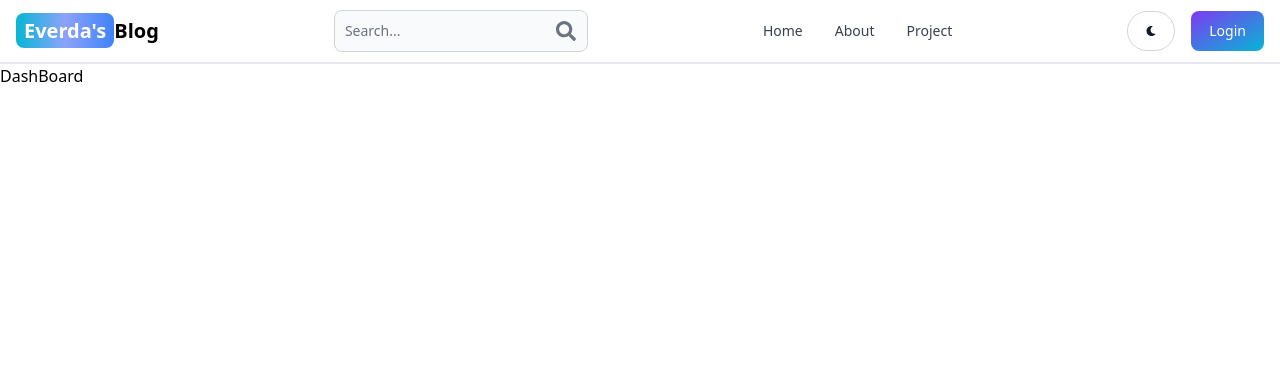
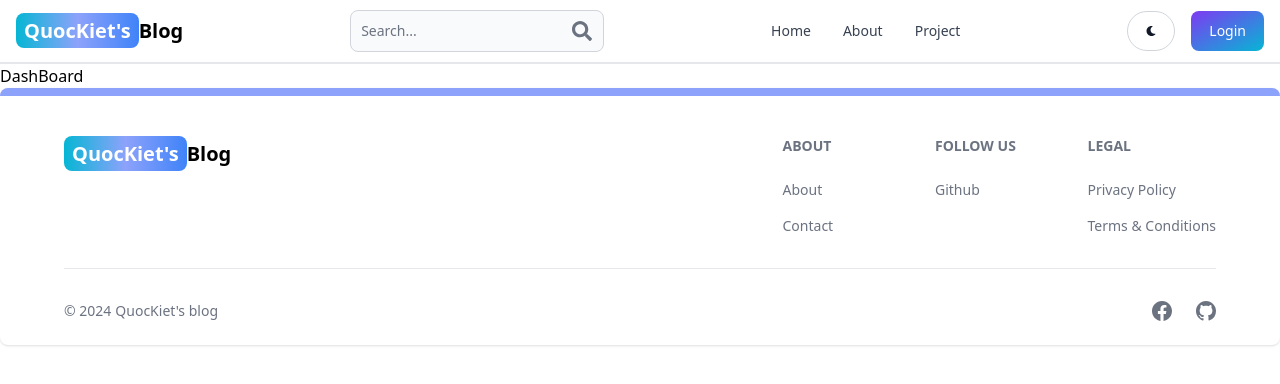
Before and after one commit to QuocKiet24/MyBlog, a React (Vite) app in the folder client/: page /dashboard in a window 1280 px wide. Shown: the top 384 px of the page. Built offline with nearby package versions, Linux system fonts and the light colour scheme.

Commit message:
create footer

```diff
--- a/client/src/App.jsx
+++ b/client/src/App.jsx
@@ -5,6 +5,7 @@
 import SignUp from "./pages/SignUp";
 import SignIn from "./pages/SignIn";
 import Header from "./components/Header";
+import Footer from "./components/Footer";
 export default function App() {
   return (
     <BrowserRouter>
@@ -16,6 +17,7 @@
         <Route path="/signin" element={<SignIn />} />
         <Route path="/dashboard" element={<DashBoard />} />
       </Routes>
+      <Footer />
     </BrowserRouter>
   );
 }
--- /dev/null
+++ b/client/src/components/Footer.jsx
@@ -0,0 +1,81 @@
+import { Footer } from "flowbite-react";
+import { Link } from "react-router-dom";
+import { BsFacebook, BsGithub } from "react-icons/bs";
+
+export default function FooterComponent() {
+  return (
+    <Footer container className="border-t-8 border-indigo-400">
+      <div className="w-full max-w-6xl mx-auto">
+        <div className="grid grid-cols-1 w-full justify-between sm:flex ">
+          <div className="mt-5">
+            <Link
+              to="/"
+              className="whitespace-nowrap text-lg sm:text-xl font-semibold dark:text-white"
+            >
+              <span className="px-2 py-1 bg-gradient-to-r from-cyan-500 via-indigo-400 to-blue-500 rounded-lg text-white">
+                QuocKiet&apos;s
+              </span>
+              Blog
+            </Link>
+          </div>
+          <div className="grid grid-cols-2 gap-8 mt-4 sm:grid-cols-3 sm:gap-6">
+            <div>
+              <Footer.Title title="About" />
+              <Footer.LinkGroup col>
+                <Footer.Link
+                  href="/about"
+                  target="_blank"
+                  rel="noopener noreferrer"
+                >
+                  About
+                </Footer.Link>
+                <Footer.Link
+                  href="/contact"
+                  target="_blank"
+                  rel="noopener noreferrer"
+                >
+                  Contact
+                </Footer.Link>
+              </Footer.LinkGroup>
+            </div>
+            <div>
+              <Footer.Title title="Follow us" />
+              <Footer.LinkGroup col>
+                <Footer.Link
+                  href="https://www.github.com/sahandghavidel"
+                  target="_blank"
+                  rel="noopener noreferrer"
+                >
+                  Github
+                </Footer.Link>
+              </Footer.LinkGroup>
+            </div>
+            <div>
+              <Footer.Title title="Legal" />
+              <Footer.LinkGroup col>
+                <Footer.Link href="#">Privacy Policy</Footer.Link>
+                <Footer.Link href="#">Terms &amp; Conditions</Footer.Link>
+              </Footer.LinkGroup>
+            </div>
+          </div>
+        </div>
+        <Footer.Divider />
+        <div className="w-full sm:flex sm:items-center sm:justify-between">
+          <Footer.Copyright
+            href="#"
+            by="QuocKiet's blog"
+            year={new Date().getFullYear()}
+          />
+          <div className="flex gap-6 sm:mt-0 mt-4 sm:justify-center">
+            <Footer.Icon
+              href="https://www.facebook.com/kiet6996"
+              icon={BsFacebook}
+            />
+
+            <Footer.Icon href="https://github.com/QuocKiet24" icon={BsGithub} />
+          </div>
+        </div>
+      </div>
+    </Footer>
+  );
+}
--- a/client/src/components/Header.jsx
+++ b/client/src/components/Header.jsx
@@ -11,7 +11,7 @@
         className="whitespace-nowrap text-sm sm:text-xl font-semibold dark:text-white"
       >
         <span className="px-2 py-1 bg-gradient-to-r from-cyan-500 via-indigo-400 to-blue-500 rounded-lg text-white">
-          Everda&apos;s
+          QuocKiet&apos;s
         </span>
         Blog
       </Link>
--- a/client/src/pages/SignUp.jsx
+++ b/client/src/pages/SignUp.jsx
@@ -52,7 +52,7 @@
         <div className="flex-1">
           <Link to="/" className="font-bold dark:text-white text-4xl">
             <span className="px-2 py-1 bg-gradient-to-r from-cyan-500 via-indigo-400 to-blue-500  rounded-lg text-white">
-              Everda&apos;s
+              QuocKiet&apos;s
             </span>
             Blog
           </Link>
```
